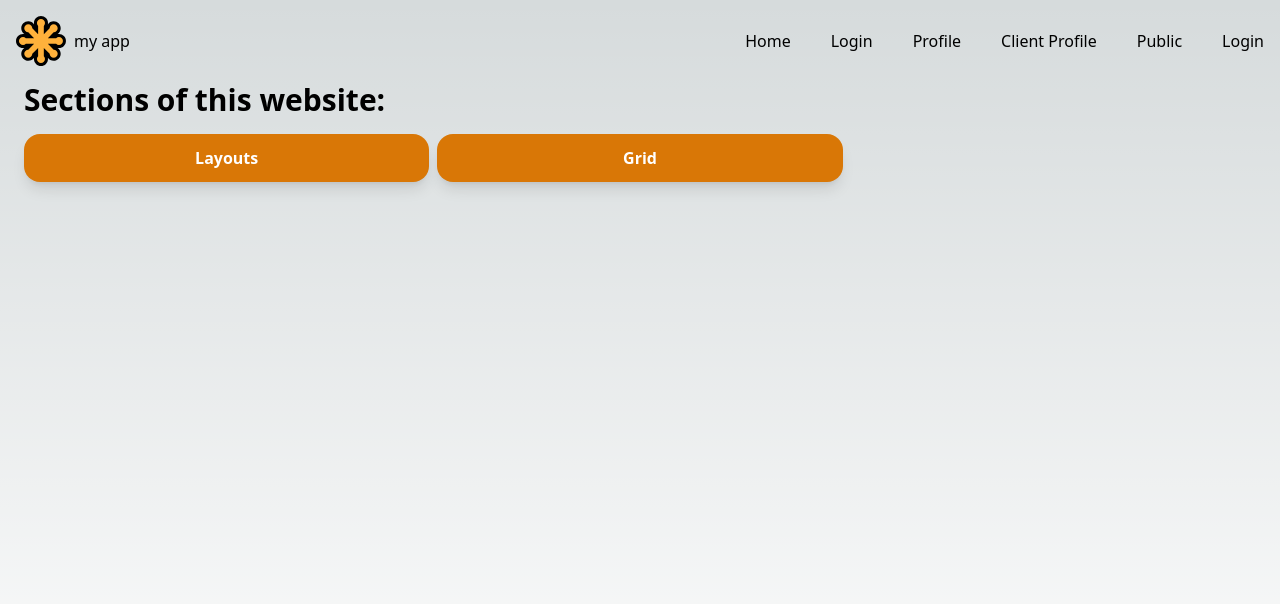
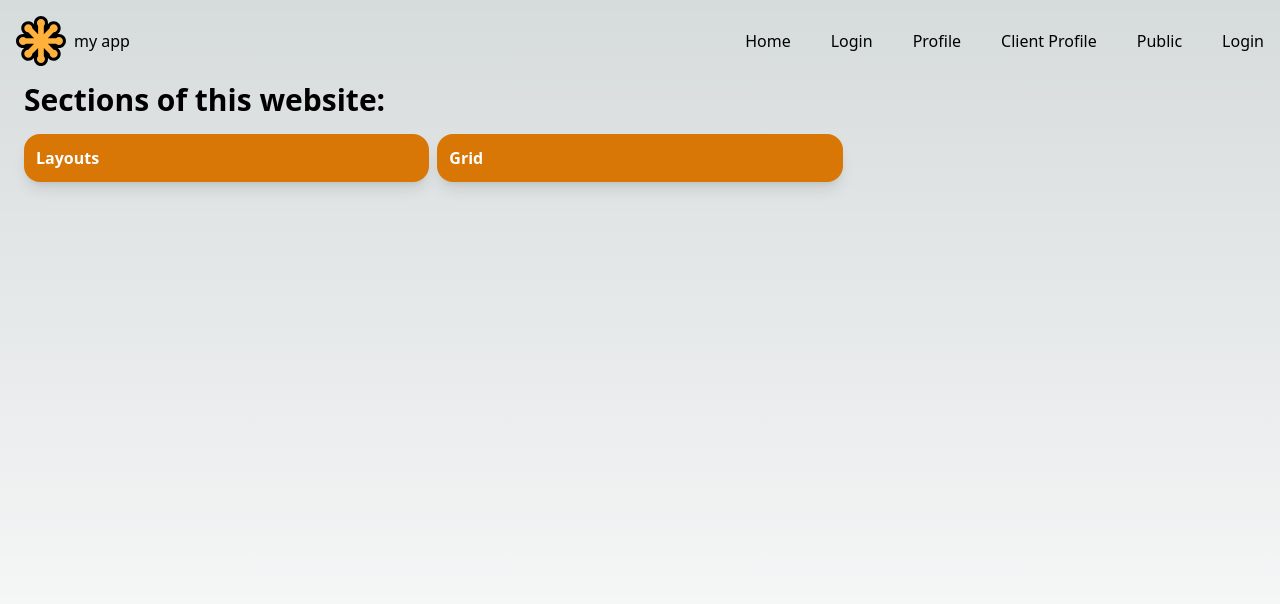
Before and after one commit to Delaunay-I/Webthing, a Next.js app: page / in a window 1280 px wide. Shown: the top 604 px of the page. Built offline with nearby package versions, Linux system fonts and the light colour scheme; no server answers.

Commit message:
changes to the home buttons

```diff
--- a/app/page.jsx
+++ b/app/page.jsx
@@ -1,21 +1,31 @@
 import Link from "next/link";
 
 const Home = () => {
-  return <section>
-    <p className="mb-4 text-3xl font-semibold">Sections of this website:</p>
+  return (
+    <section>
+      <p className="mb-4 text-3xl font-semibold">Sections of this website:</p>
 
-<div className="grid grid-cols-3 gap-2">
-    <button className="bg-amber-600 px-3 py-3 rounded-2xl shadow-lg
+      <div className="grid grid-cols-3 gap-2">
+        <Link
+          href="/public/layouts"
+          className="bg-amber-600 px-3 py-3 rounded-2xl shadow-lg
+        hover:opacity-80  text-white font-bold
+        transition"
+        >
+          Layouts
+        </Link>
+
+        <Link
+          href="/public/grid"
+          className="bg-amber-600 px-3 py-3 rounded-2xl shadow-lg
       hover:opacity-80  text-white font-bold
-      transition active:translate-x-[2px] active:translate-y-[2px]
-    "><Link href="/public/layouts">Layouts</Link></button>
-    <button className="bg-amber-600 px-3 py-3 rounded-2xl shadow-lg
-      hover:opacity-80  text-white font-bold
-      transition active:translate-x-[2px] active:translate-y-[2px]
-    "><Link href="/public/grid">Grid</Link></button>
-</div>
-  </section>
-}
-
+      transition"
+        >
+          Grid
+        </Link>
+      </div>
+    </section>
+  );
+};
 
 export default Home;
```
